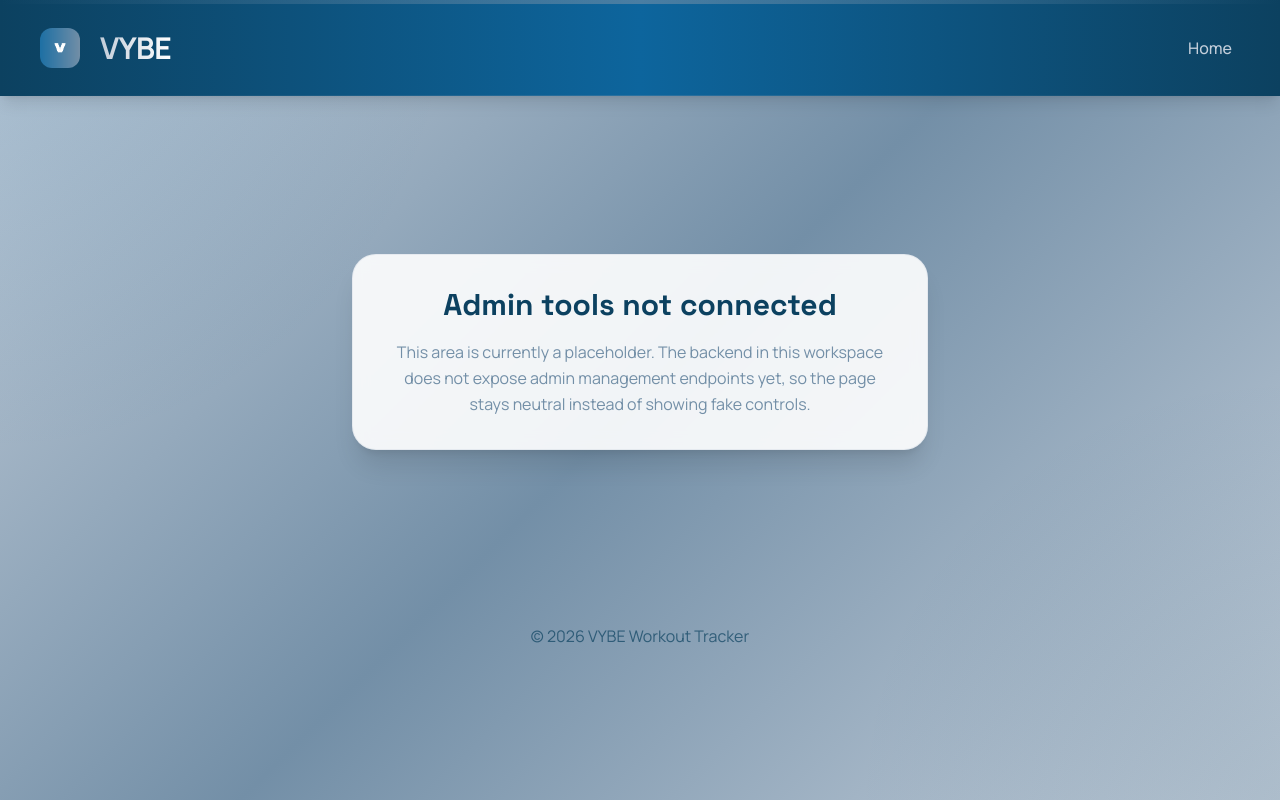
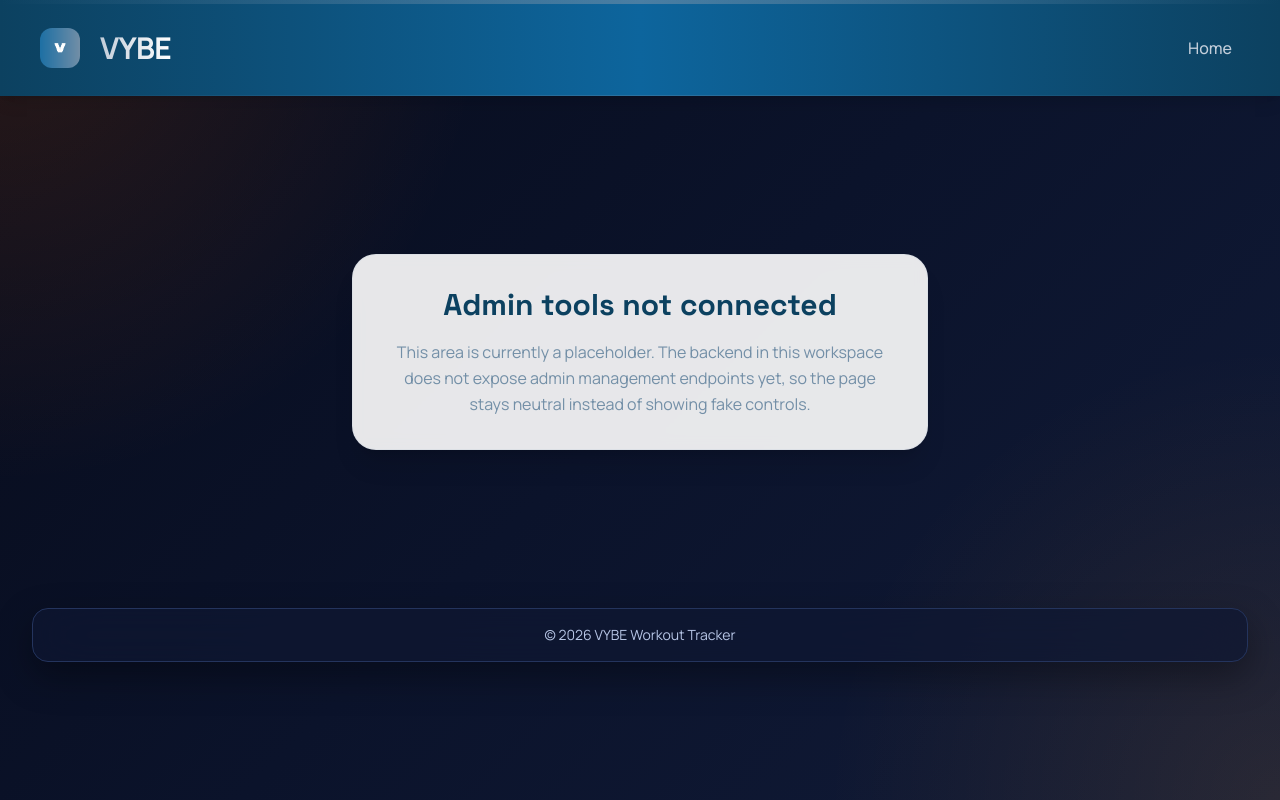
Before and after one commit to madubashinii/VYBE, a Next.js app in the folder frontend/: page /admin in a window 1280 px wide. Built offline with nearby package versions, Linux system fonts and the light colour scheme.

Commit message:
Update global styles and NotFound component

```diff
--- a/frontend/src/app/globals.css
+++ b/frontend/src/app/globals.css
@@ -5,12 +5,12 @@
 @tailwind utilities;
 
 body {
-  color: #0c4160;
+  color: #e7eefc;
   font-family: var(--font-body), sans-serif;
   background:
-    radial-gradient(circle at top left, rgba(13, 101, 157, 0.14), transparent 30%),
-    radial-gradient(circle at bottom right, rgba(12, 65, 96, 0.12), transparent 28%),
-    linear-gradient(135deg, #c3ceda 0%, #738fa7 50%, #c3ceda 100%);
+    radial-gradient(circle at top left, rgba(255, 106, 0, 0.14), transparent 32%),
+    radial-gradient(circle at bottom right, rgba(255, 158, 26, 0.1), transparent 30%),
+    linear-gradient(135deg, #070b1a 0%, #0b132b 50%, #111b38 100%);
 }
 
 h1,
--- a/frontend/src/app/layout.jsx
+++ b/frontend/src/app/layout.jsx
@@ -23,10 +23,10 @@ export const metadata = {
 export default function RootLayout({ children }) {
     return (
         <html lang="en">
-            <body className={`${bodyFont.variable} ${displayFont.variable} min-h-screen bg-gradient-to-br from-[#c3ceda] via-[#738fa7] to-[#c3ceda] text-[#0c4160] font-sans`}>
+            <body className={`${bodyFont.variable} ${displayFont.variable} min-h-screen bg-gradient-to-br from-[#070b1a] via-[#0b132b] to-[#111b38] text-[#e7eefc] font-sans`}>
                 <Navbar />
                 <main className="flex flex-col p-4">{children}</main>
-                <footer className="text-center py-4 text-[#0c4160]/70">
+                <footer className="mx-4 mb-4 rounded-2xl border border-[#24345d] bg-[#0f1833]/70 py-4 text-center text-sm text-[#b7c6e6] shadow-[0_14px_36px_rgba(0,0,0,0.35)] backdrop-blur-xl sm:mx-6 lg:mx-8">
                     &copy; {new Date().getFullYear()} VYBE Workout Tracker
                 </footer>
             </body>
--- a/frontend/src/app/not-found.jsx
+++ b/frontend/src/app/not-found.jsx
@@ -4,12 +4,12 @@ export default function NotFound() {
     return (
         <div className="min-h-[70vh] flex items-center justify-center px-6">
             <div className="text-center max-w-lg">
-                <div className="text-[#0d659d] text-7xl font-black mb-4">404</div>
-                <h1 className="text-[#0c4160] text-3xl font-bold mb-3">Page not found</h1>
-                <p className="text-[#738fa7] mb-8">
+                <div className="text-[#ff6a00] text-7xl font-black mb-4">404</div>
+                <h1 className="text-[#e7eefc] text-3xl font-bold mb-3">Page not found</h1>
+                <p className="text-[#9cb0d7] mb-8">
                     The page you are looking for does not exist or you do not have access to it.
                 </p>
-                <Link href="/" className="inline-flex items-center justify-center rounded-xl bg-gradient-to-r from-[#0d659d] to-[#0c4160] px-6 py-3 font-semibold text-white shadow-lg transition-transform hover:scale-105">
+                <Link href="/" className="inline-flex items-center justify-center rounded-xl bg-gradient-to-r from-[#ff6a00] to-[#ff9e1a] px-6 py-3 font-semibold text-white shadow-lg transition-transform hover:scale-105">
                     Go Home
                 </Link>
             </div>
```
